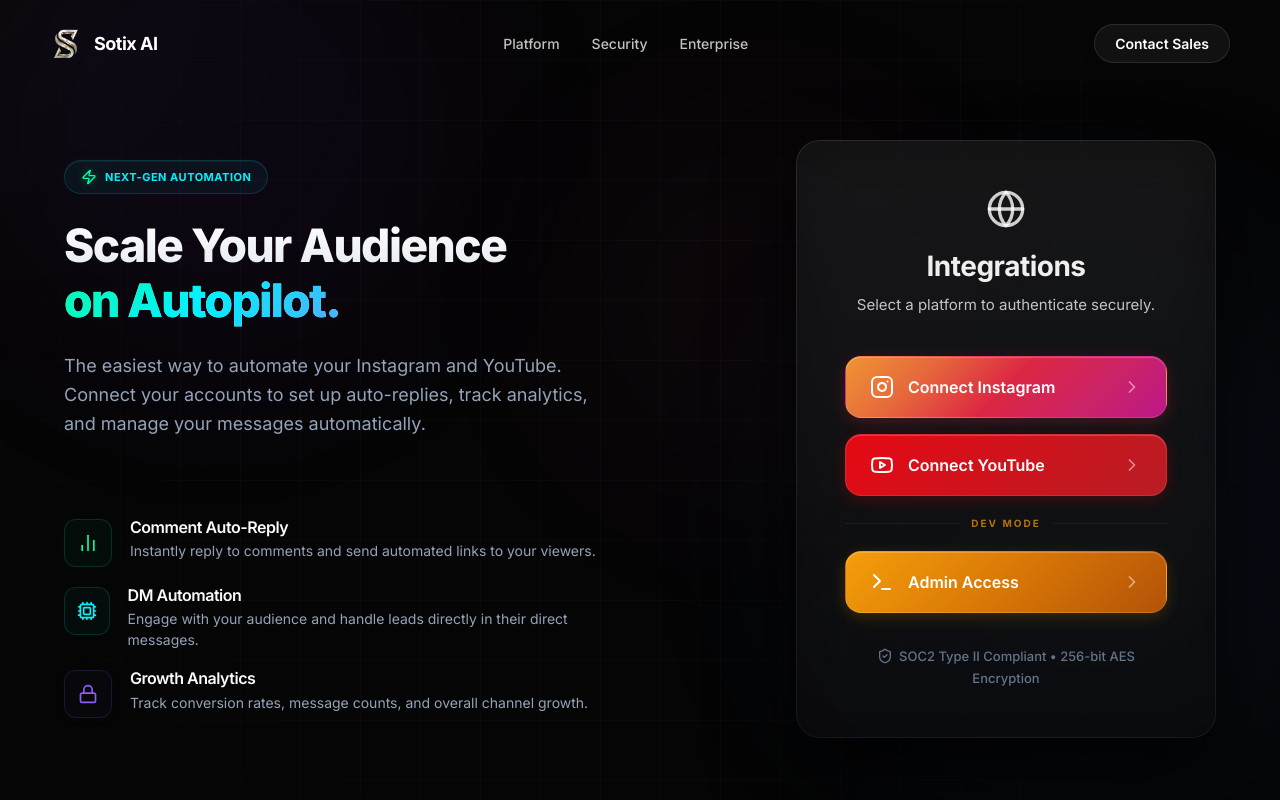
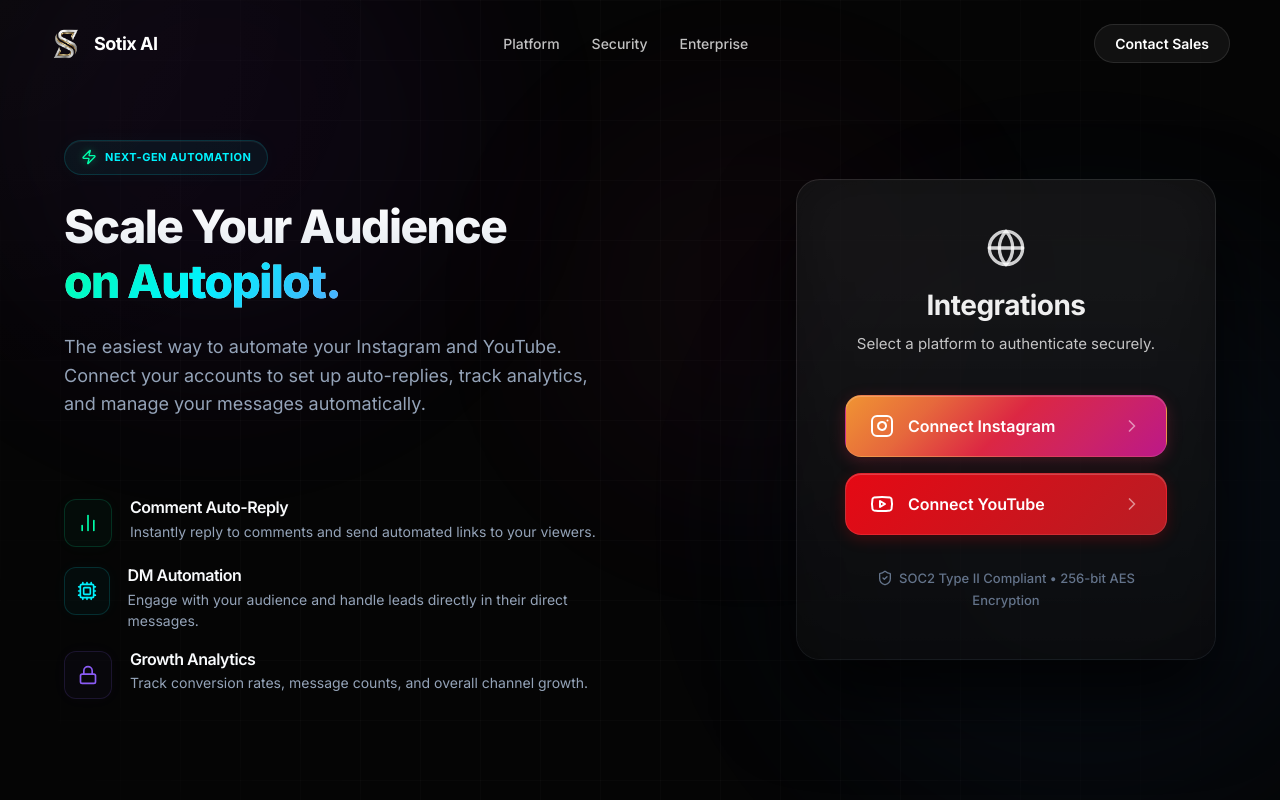
Before and after one commit to gaurishankarkhadga/sotixai, a React (Vite) app in the folder frontend/: page /connect in a window 1280 px wide. Shown: the top 800 px of the page. Built offline with nearby package versions, Linux system fonts and the light colour scheme; no server answers.

Commit message:
fix(compliance): Add expiresAt, remove dev mode button, secure debug routes

```diff
--- a/frontend/src/pages/Connect.jsx
+++ b/frontend/src/pages/Connect.jsx
@@ -222,23 +222,7 @@
                                     <span className="premium-shine-sweep"></span>
                                 </button>
 
-                                {/* DEV ONLY: Admin bypass button */}
-                                <div className="admin-divider">
-                                    <span className="admin-divider-line"></span>
-                                    <span className="admin-divider-text">DEV MODE</span>
-                                    <span className="admin-divider-line"></span>
-                                </div>
-                                <button
-                                    className="btn-premium admin-premium"
-                                    onClick={handleAdminAccess}
-                                >
-                                    <div className="btn-content">
-                                        <Terminal size={24} className="btn-icon" />
-                                        <span>Admin Access</span>
-                                    </div>
-                                    <ChevronRight size={20} className="btn-arrow" />
-                                    <span className="premium-shine-sweep"></span>
-                                </button>
+
                             </div>
 
                             <div className="security-note expansive-note">
```
Also changed, not shown: 1 other file (tests, documents, lock files or other folders).
